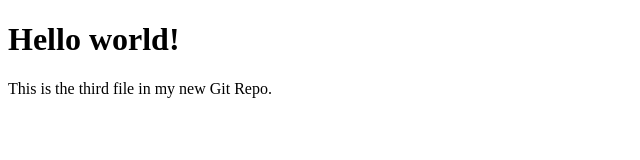
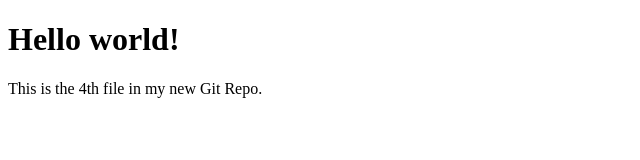
Before and after one commit to Dileep-Achari/node_application_1, a plain HTML site: page index.html in a window 1280 px wide. Shown: the full height of the page, 0-640 px from the left. Drawn offline with Linux system fonts and the light colour scheme.

Commit message:
this is 4th update

```diff
--- a/index.html
+++ b/index.html
@@ -7,6 +7,6 @@
 </head>
 <body>
     <h1>Hello world!</h1>
-<p>This is the third file in my new Git Repo.</p>
+<p>This is the 4th file in my new Git Repo.</p>
 </body>
 </html>
```
